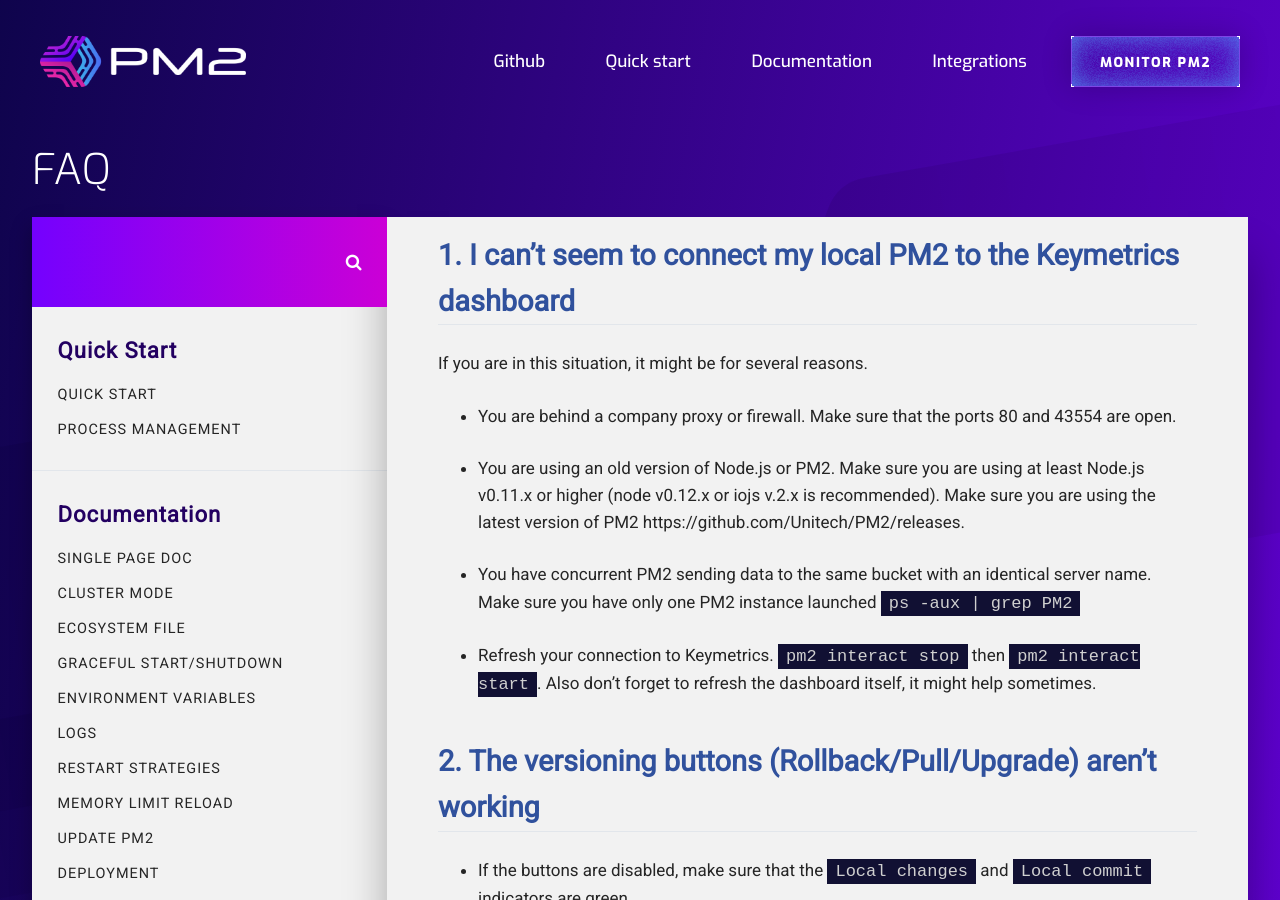
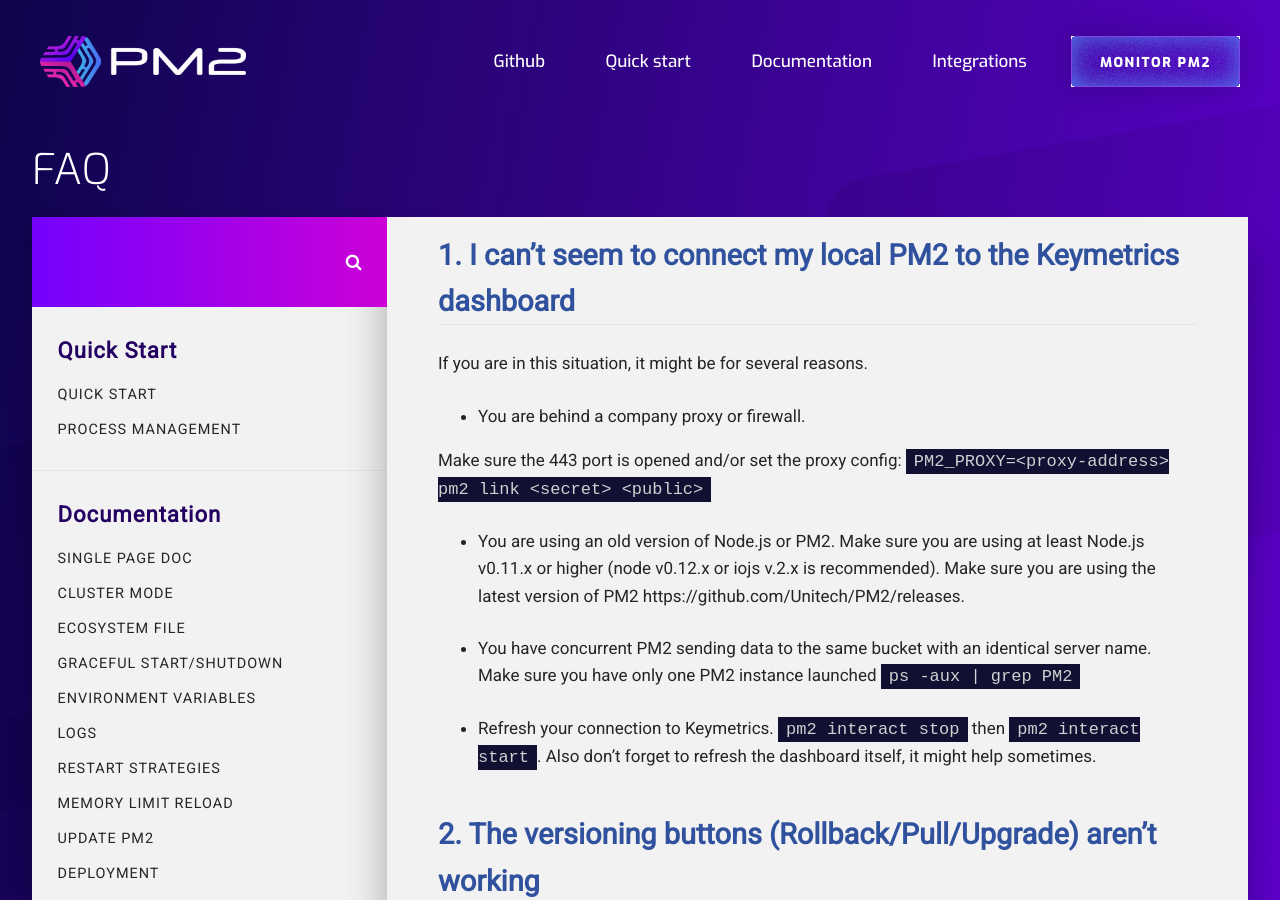
Before and after one commit to pm2-hive/pm2-hive.github.io, a Jekyll site: the page built from docs/faq.md, in a window 1280 px wide and 900 px high. Built offline with Jekyll 4.4.1, drawn with Linux system fonts in a browser that asks for light colours; comment, search, counter and statistics services are not loaded.

Commit message:
Update faq.md

```diff
--- a/docs/faq.md
+++ b/docs/faq.md
@@ -10,7 +10,9 @@
 If you are in this situation, it might be for several reasons.
 
 - You are behind a company proxy or firewall.
-Make sure that the ports 80 and 43554 are open.
+
+Make sure the 443 port is opened and/or set the proxy config:
+`PM2_PROXY=<proxy-address> pm2 link <secret> <public>`
 
 - You are using an old version of Node.js or PM2.
 Make sure you are using at least Node.js v0.11.x or higher (node v0.12.x or iojs v.2.x is recommended).
```
